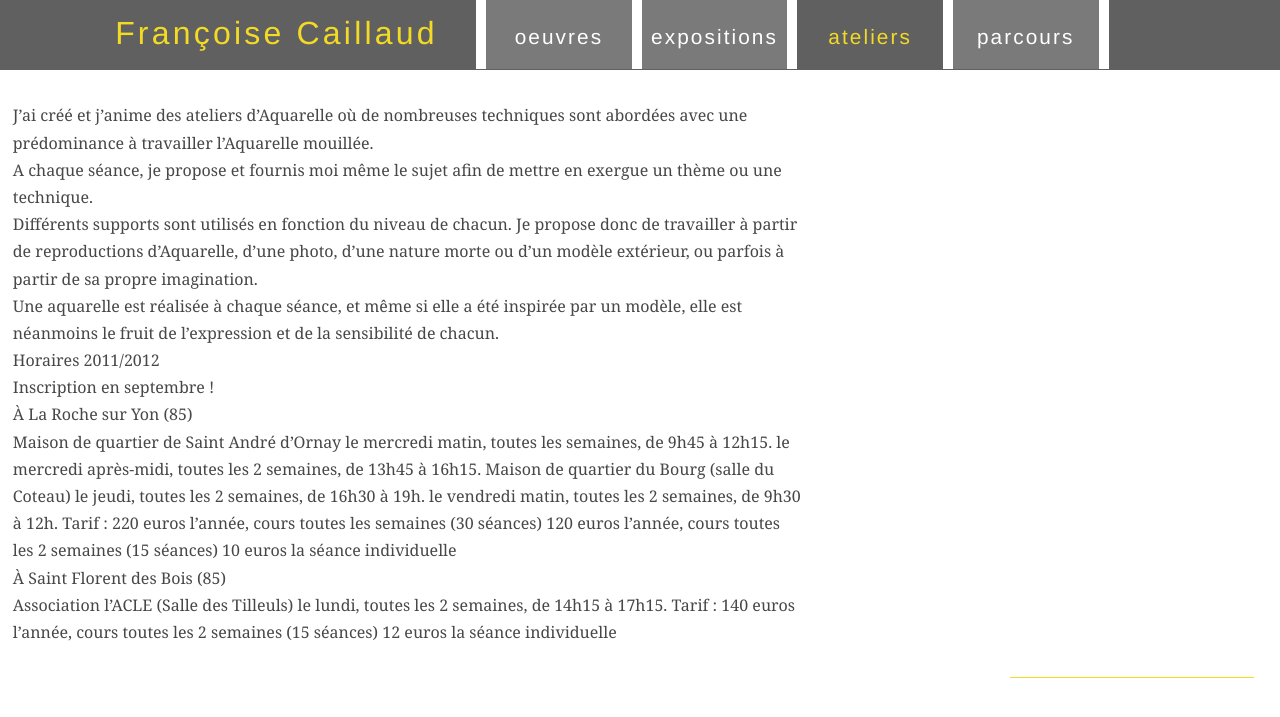
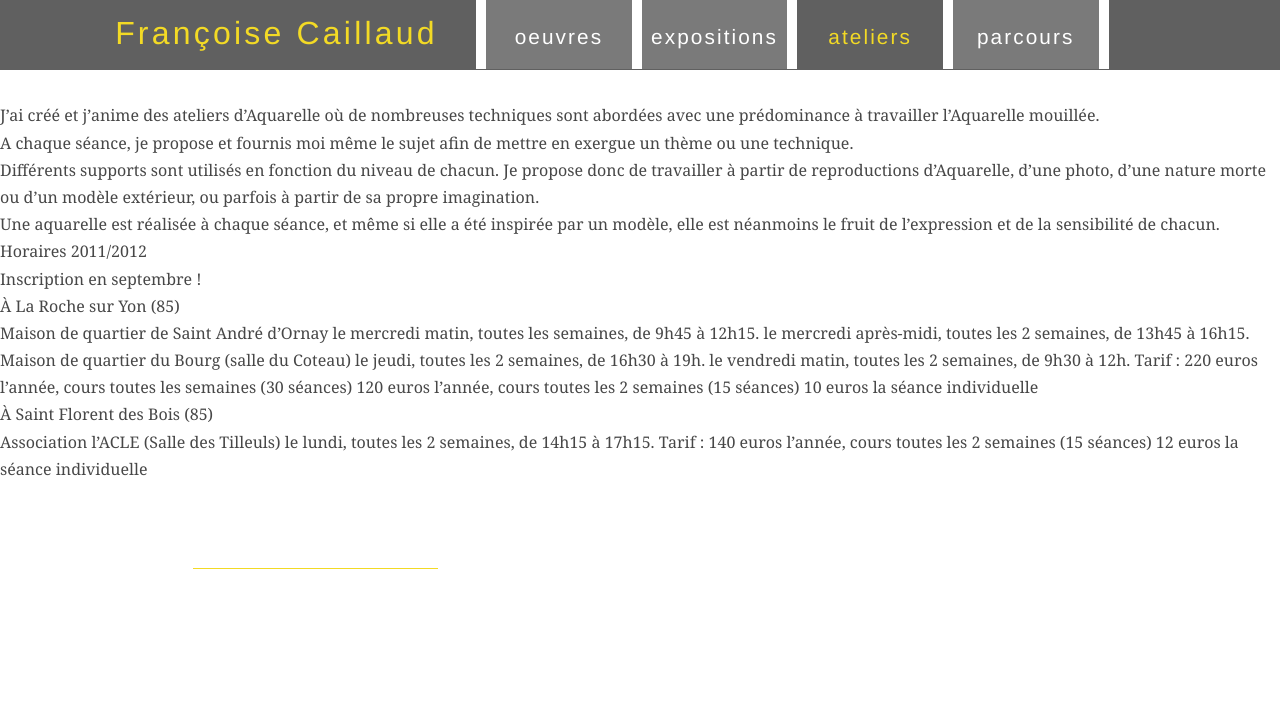
Before and after one commit to farnoux/fcaillaud.fr, a Jekyll site: the page built from ateliers/index.markdown, in a window 1280 px wide. Shown: the top 717 px of the page. Built offline with Jekyll 4.4.1, drawn with Linux system fonts in a browser that asks for light colours.

Commit message:
Remove wrapping div "content".

```diff
--- a/_layouts/default.html
+++ b/_layouts/default.html
@@ -22,9 +22,8 @@
 </head>
 <body>
 
-
 {% include header.html %}
-<div id="content">{{ content }}</div>
+{{ content }}
 {% include footer.html %}
 
 <script>
```
